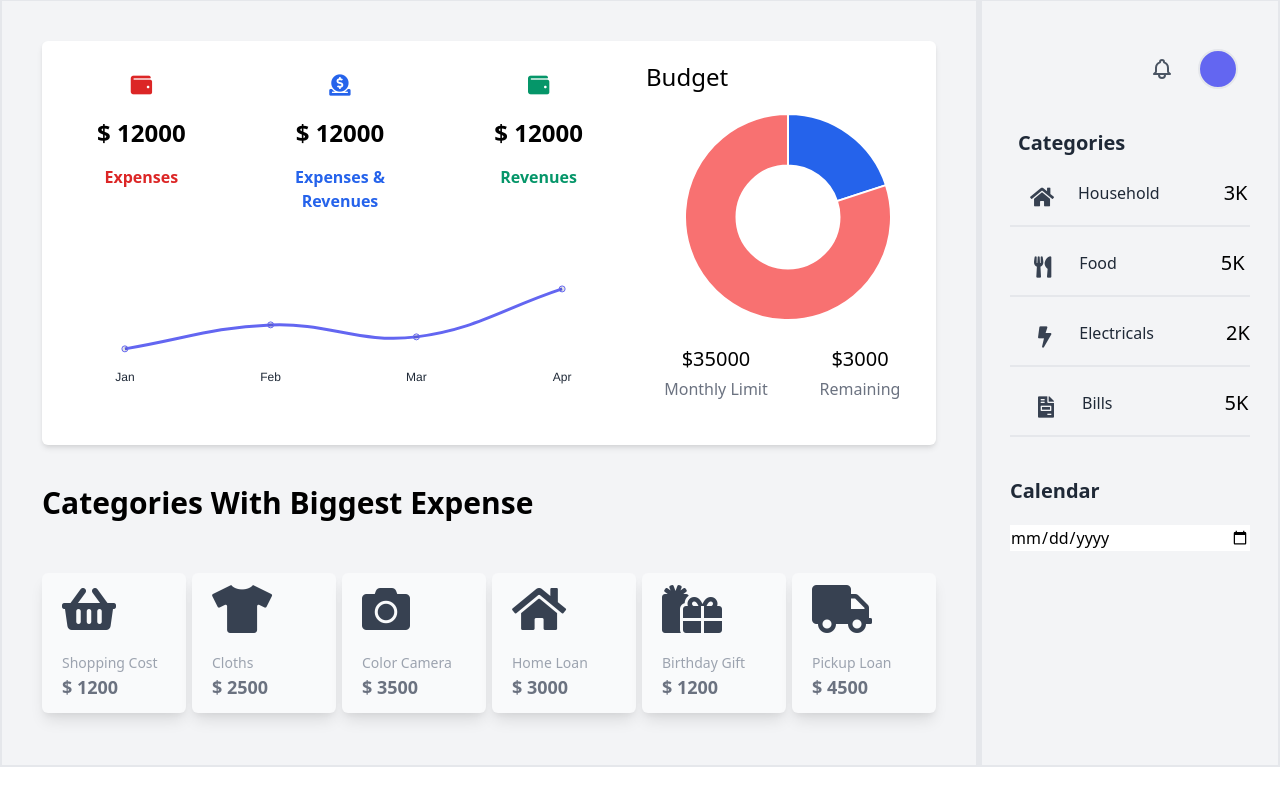
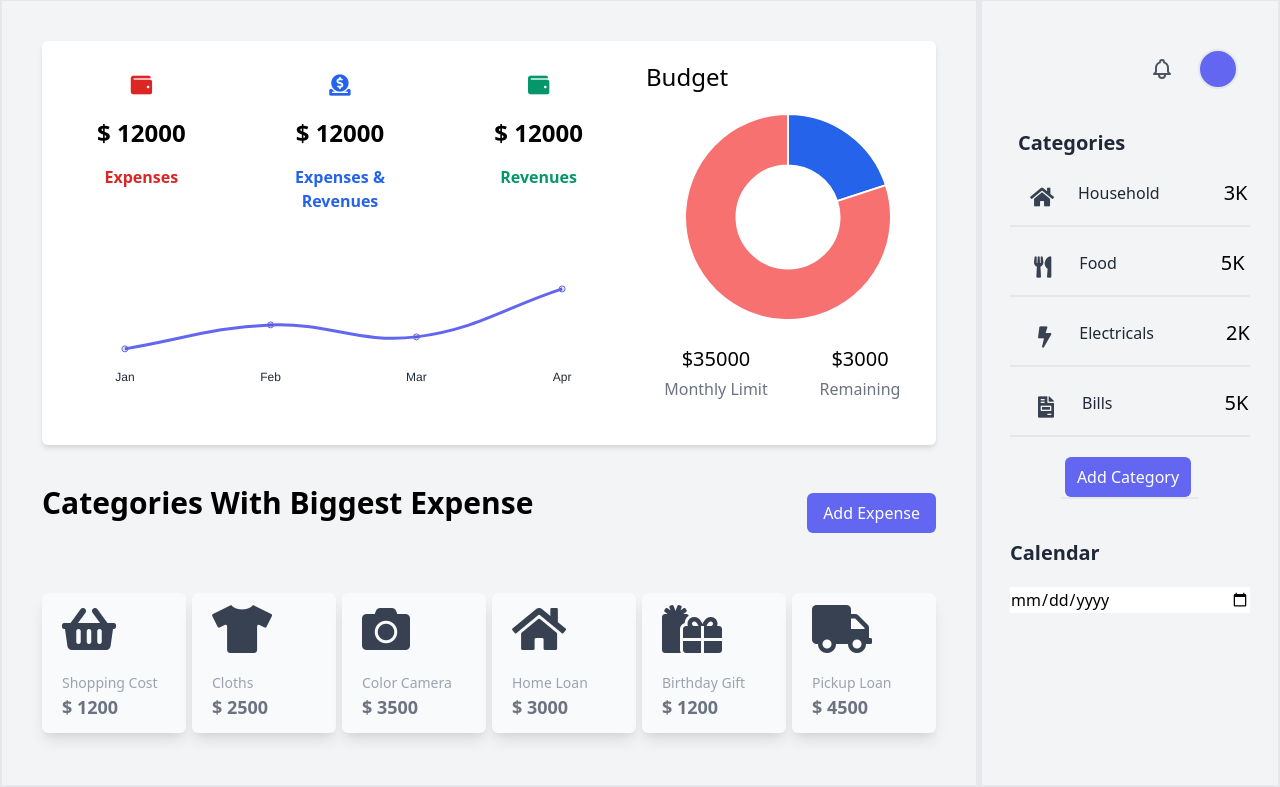
Before and after one commit to Yash-s-Code-Camp/expense-tracker, a PHP site: page /dashboard.php in a window 1280 px wide. Shown: the part 105-892 px from the top of the page. Run offline with PHP 8.4, Linux system fonts and the light colour scheme; a user stored in the database is signed in; some libraries are stand-ins or nearby versions.

Commit message:
Add expense modal added

```diff
--- a/src/dashboard.php
+++ b/src/dashboard.php
@@ -2,9 +2,19 @@
 if (!isset($_SESSION['email'])) {
     header("location:login.php");
 }
+
+    if (isset($_POST['add_expense'])) {
+        $title = $_POST['expense_title'];
+        $amount = $_POST['amount'];
+        $category = $_POST['caategory'];
+        $desc = $_POST['description'];
+
+        //$query = "INSERT INTO"
+    }
+
 ?>
 
-<div class=" w-full border-2 flex bg-gray-100">
+<div class=" w-full border-2 flex bg-gray-100 relative">
     <div class="border-r-2 w-full bg-gray-100">
         <div class=" m-10 rounded-md bg-white shadow-md w-auto h-auto">
             <div class="flex flex-col md:flex-row flex-wrap w-full">
@@ -53,9 +63,15 @@ if (!isset($_SESSION['email'])) {
             </div>
 
         </div>
-        <div>
+
+        <div class="flex  w-full justify-between">
             <h1 class=" mx-10 font-sans font-semibold text-3xl">Categories With Biggest Expense</h1>
+            <button type="button" class="bg-indigo-500 py-2 px-4 text-white text-semibold rounded-md my-2 mx-10" id="btnAddExpense" onclick="openModal()">Add Expense</button>
         </div>
+
+
+
+
         <div class="m-10 flex flex-wrap justify-between">
             <div class="rounded-md w-36 flex flex-col my-3 bg-gray-50 shadow-lg ">
                 <div class="h-20 w-full px-5 pt-3 text-left text-gray-700">
@@ -170,13 +186,76 @@ if (!isset($_SESSION['email'])) {
                 <h5 class="pt-0.5 text-xl ml-28 ">5K</h5>
             </div>
         </div>
+        <div class="mt-5 h-auto w-auto flex pl-1 pr-2 border-b-2">
+            <a href="./add_category.php" class="bg-indigo-500 text-white w-full py-2 px-3 rounded-md">Add Category</a href="./add_category.php">
+        </div>
 
-        <div class="mt-10 w-60 h-auto mt-10">
+        <div class="w-60 h-auto mt-10">
             <label for="categories" class="text-gray-800 text-xl font-bold">Calendar</label>
             <input type="date" data-date-inline-picker="true" class="w-60 mt-5" />
         </div>
     </div>
+
+    <!-- Modal -->
+    <div id="add_expense_modal" class="w-full h-full flex justify-center items-center z-10 bg-gray-50 absolute bg-opacity-70  hidden  top-0 left-0">
+        <div class="bg-gray-300 relative">
+            <form action="#" method="post">
+                <div class=" flex flex-col  justify-center items-center space-y-4 opacity-100">
+                    <div class="  bg-gray-100 rounded-lg p-8 flex flex-col  mt-10 md:mt-0">
+                        <h2 class="text-gray-900 text-lg font-medium title-font mb-5">Add Expense</h2>
+
+
+
+                        <div class="flex relative mb-4 space-x-2">
+                        <div class="relative mb-4 w-1/2">
+                            <label for="expense_title" class="leading-7 text-sm text-gray-600">Expense Title</label>
+                            <input type="text" id="expense_title" name="expense_title" class="w-full bg-white rounded border border-gray-300 focus:border-indigo-500 focus:ring-2 focus:ring-indigo-200 text-base outline-none text-gray-700 py-1 px-3 leading-8 transition-colors duration-200 ease-in-out" required>
+                        </div>
+                            <div class="relative mb-4 w-1/2">
+                                <label for="category" class="leading-7 text-sm text-gray-600">Category</label>
+                                <input type="text" id="category" name="category" class="w-full bg-white rounded border border-gray-300 focus:border-indigo-500 focus:ring-2 focus:ring-indigo-200 text-base outline-none text-gray-700 py-1 px-3 leading-8 transition-colors duration-200 ease-in-out" required>
+                            </div>
+
+                        </div>
+
+                        <div class="flex relative mb-4 space-x-2">
+                            <div class="relative mb-4 w-1/2">
+                                <label for="date" class="leading-7 text-sm text-gray-600">Date</label>
+                                <input type="date" id="date" name="date" class="w-full bg-white rounded border border-gray-300 focus:border-indigo-500 focus:ring-2 focus:ring-indigo-200 text-base outline-none text-gray-700 py-1 px-3 leading-8 transition-colors duration-200 ease-in-out" required>
+                            </div>
+                            <div class="relative mb-4 w-1/2">
+                                <label for="amount" class="leading-7 text-sm text-gray-600">Amount</label>
+                                <input type="number" id="amount" name="amount" class="w-full bg-white rounded border border-gray-300 focus:border-indigo-500 focus:ring-2 focus:ring-indigo-200 text-base outline-none text-gray-700 py-1 px-3 leading-8 transition-colors duration-200 ease-in-out" required>
+                            </div>
+
+                        </div>
+
+                        <div class="relative mb-4">
+                            <label for="description" class="leading-7 text-sm text-gray-600">Description</label>
+                            <input type="text" id="description" name="description" class="w-full bg-white rounded border border-gray-300 focus:border-indigo-500 focus:ring-2 focus:ring-indigo-200 text-base outline-none text-gray-700 py-1 px-3 leading-8 transition-colors duration-200 ease-in-out" required>
+                        </div>
+
+                        <button type="submit" name="add_expense" class="text-white bg-indigo-500 border-0 py-2 px-8 focus:outline-none hover:bg-indigo-600 rounded text-lg">ADD</button>
+
+                    </div>
+                </div>
+            </form>
+        </div>
+    </div>
 </div>
+
+
+
+<script>
+    //const btnAddExpense = document.querySelector("#btnAddExpense")
+
+    let openModal = ()=>{
+        let modal = document.querySelector("#add_expense_modal")
+        modal.classList.remove("hidden")
+    }
+
+</script>
+
 
 <script>
     new Chart(document.getElementById("chart"), {
--- a/src/style.css
+++ b/src/style.css
@@ -608,12 +614,19 @@ video {
 .right-4 {
 	right: 1rem;
 }
+.z-10 {
+	z-index: 10;
+}
 .m-10 {
 	margin: 2.5rem;
 }
 .mx-10 {
 	margin-left: 2.5rem;
 	margin-right: 2.5rem;
+}
+.my-2 {
+	margin-top: 0.5rem;
+	margin-bottom: 0.5rem;
 }
 .my-3 {
 	margin-top: 0.75rem;
@@ -839,20 +857,14 @@ video {
 .border-2 {
 	border-width: 2px;
 }
-.border-b-2 {
-	border-bottom-width: 2px;
-}
-.border-t-2 {
-	border-top-width: 2px;
-}
 .border-r-2 {
 	border-right-width: 2px;
 }
-.border-r-4 {
-	border-right-width: 4px;
-}
 .border-l-4 {
 	border-left-width: 4px;
+}
+.border-b-2 {
+	border-bottom-width: 2px;
 }
 .border-gray-300 {
 	--tw-border-opacity: 1;
```
Also changed, not shown: other parts of src/style.css (+47 -5 lines), db/db_queries.php (+7 -2 lines), src/add_category.php (added, +43 -0 lines), src/text.txt (added, +13 -0 lines), src/add_expense.php (added).
